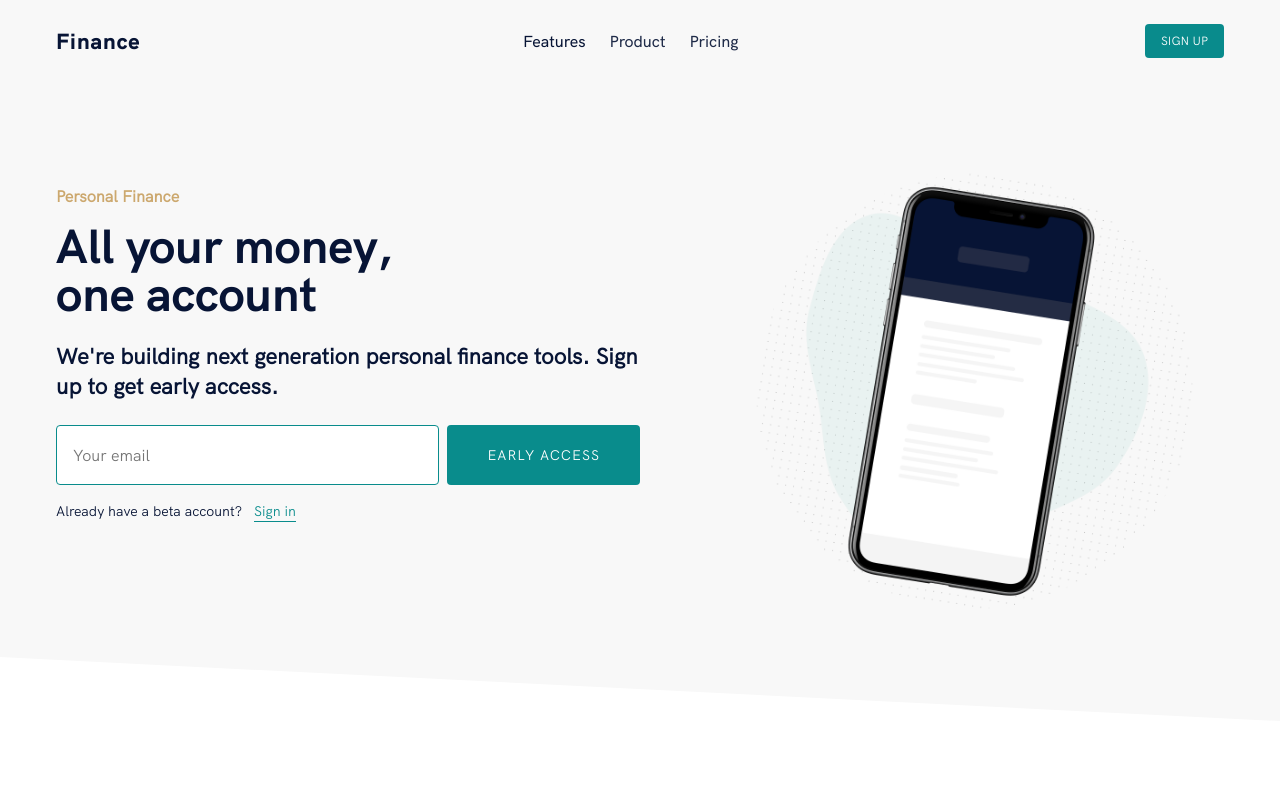
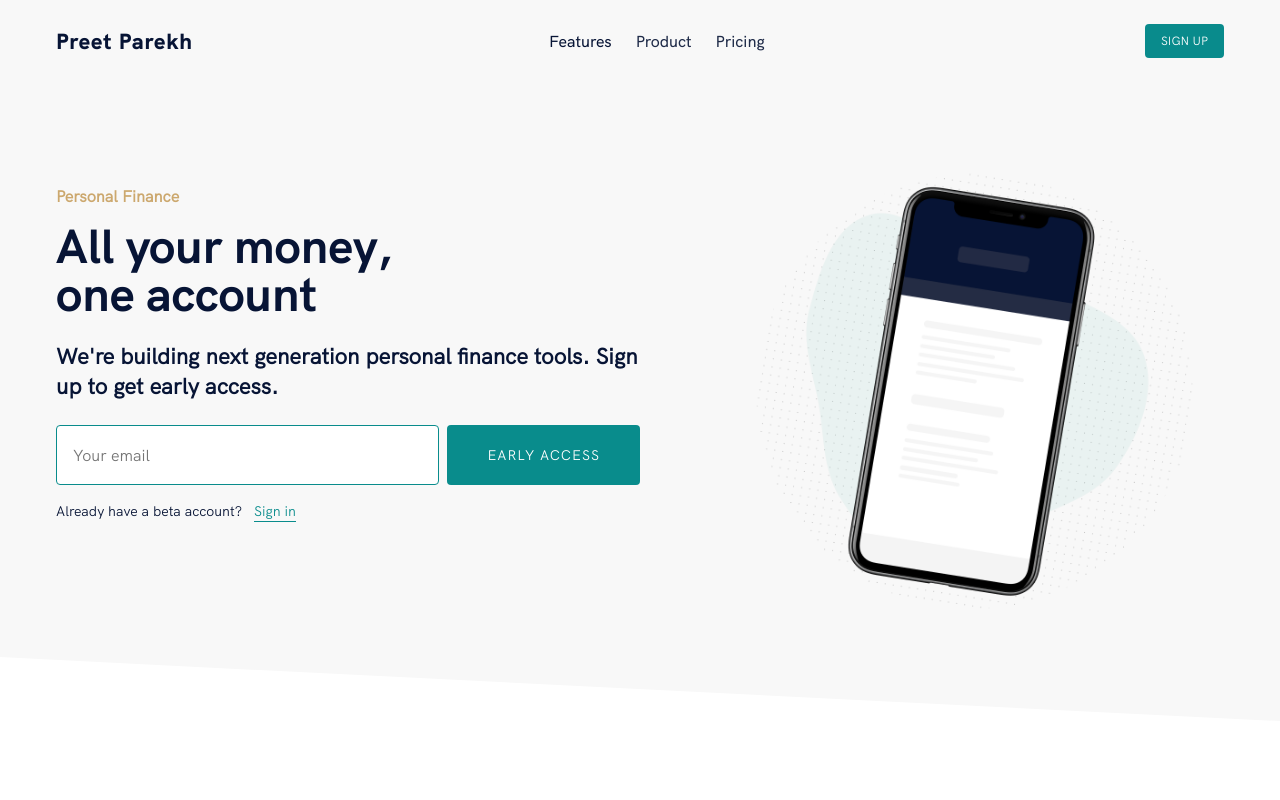
Before and after one commit to preetjdp/preetjdp.github.io, a Gatsby site: page / in a window 1280 px wide. Shown: the top 800 px of the page. Built offline with nearby package versions, Linux system fonts and the light colour scheme; Gatsby itself is replaced by a stand-in of ours.

Commit message:
Update Name in header

```diff
--- a/src/components/common/navigation/navigation.js
+++ b/src/components/common/navigation/navigation.js
@@ -77,7 +77,7 @@ export default class Navigation extends Component {
           <Brand>
             <Scrollspy offset={-64} item={["top"]} currentClassName="active">
               <AnchorLink href="#top" onClick={this.closeMobileMenu}>
-                Finance
+                Preet Parekh
               </AnchorLink>
             </Scrollspy>
           </Brand>
```
